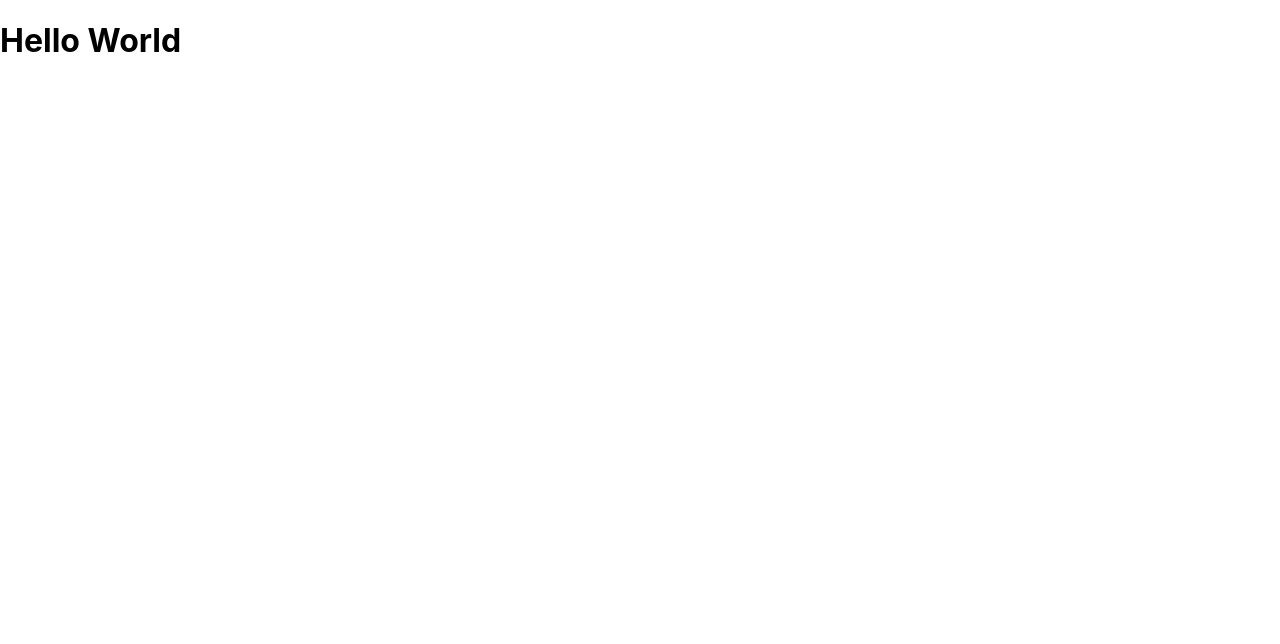
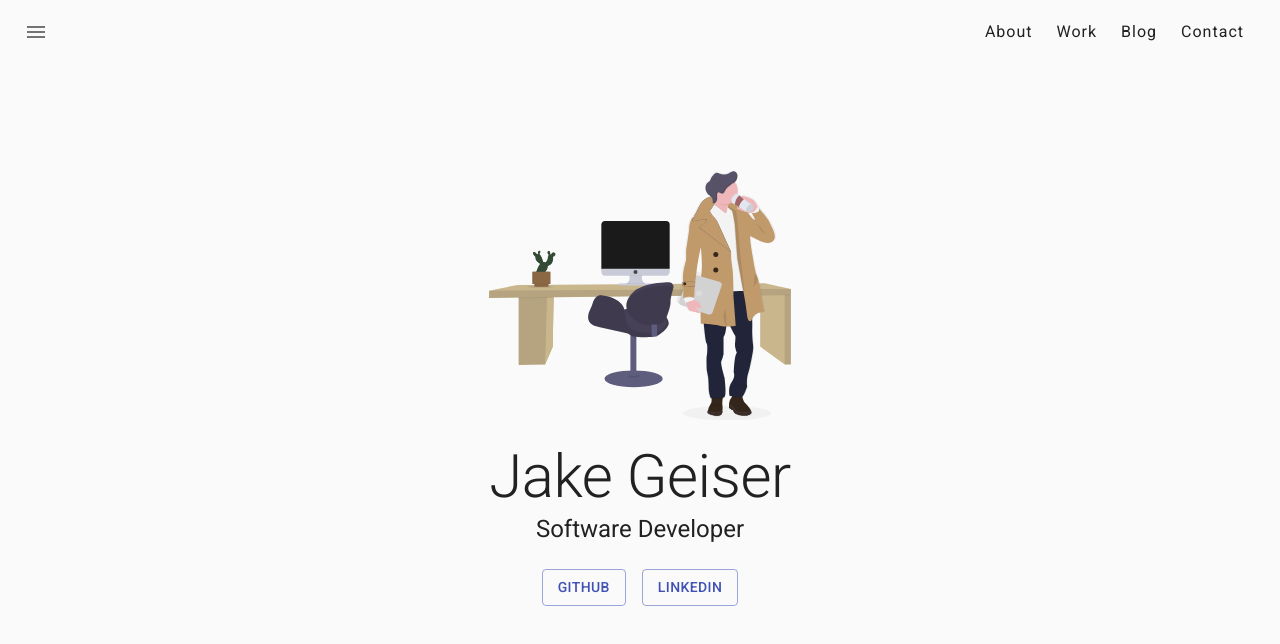
Before and after one commit to JGeiser9/jakegeiser.com, a React (Create React App) app: page / in a window 1280 px wide. Shown: the top 644 px of the page. Built offline with nearby package versions, Linux system fonts and the light colour scheme.

Commit message:
initial: putting it all together for a basic landing page

```diff
--- a/src/components/App.js
+++ b/src/components/App.js
@@ -1,5 +1,19 @@
 import React from "react";
+import { CssBaseline } from "@material-ui/core";
 
-export default function App() {
-  return <h1>Hello World</h1>;
+// Components
+import Navbar from "components/navigation/Navbar";
+import Hero from "components/sections/Hero";
+
+function App() {
+  return (
+    <React.Fragment>
+      {/* Material UI CSS Reset */}
+      <CssBaseline />
+      <Navbar />
+      <Hero />
+    </React.Fragment>
+  );
 }
+
+export default App;
```
